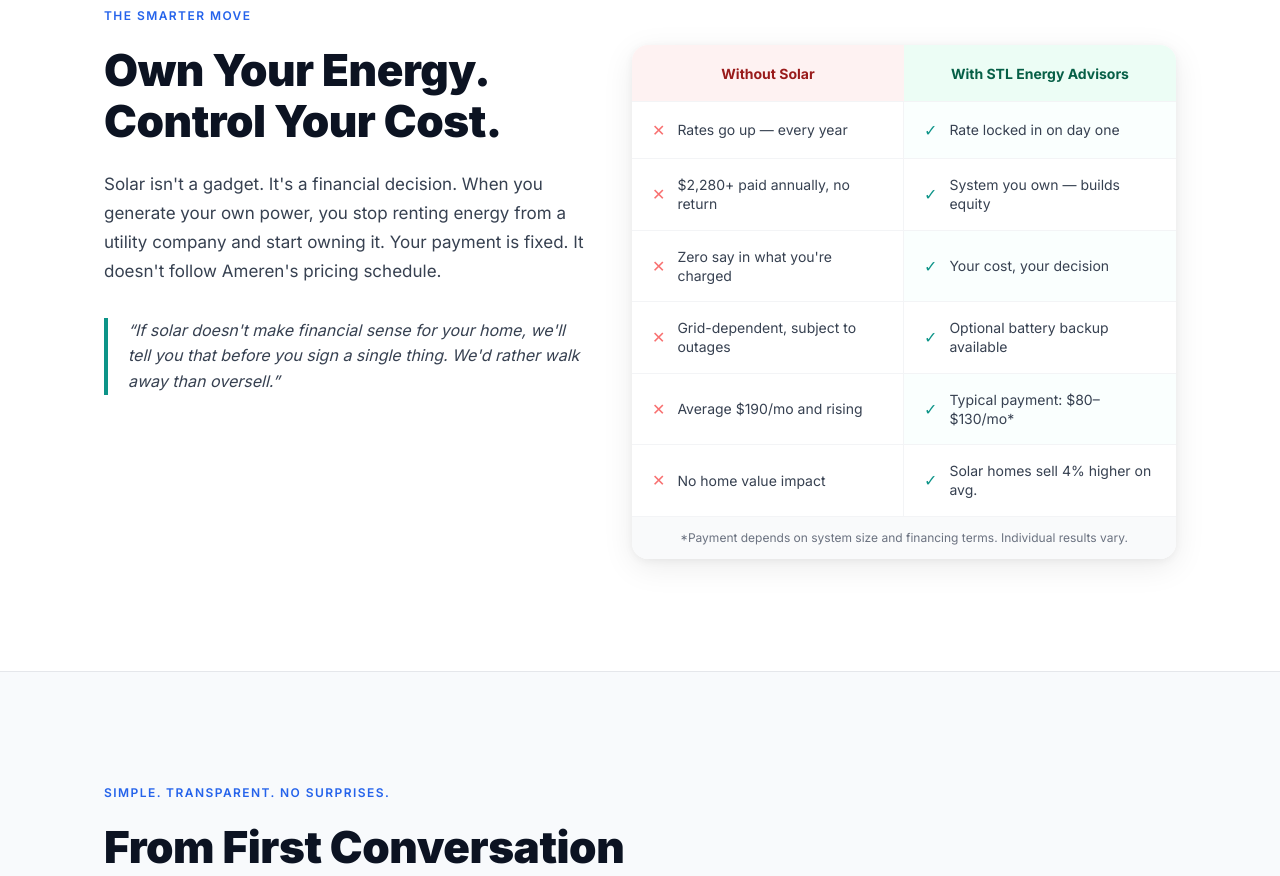
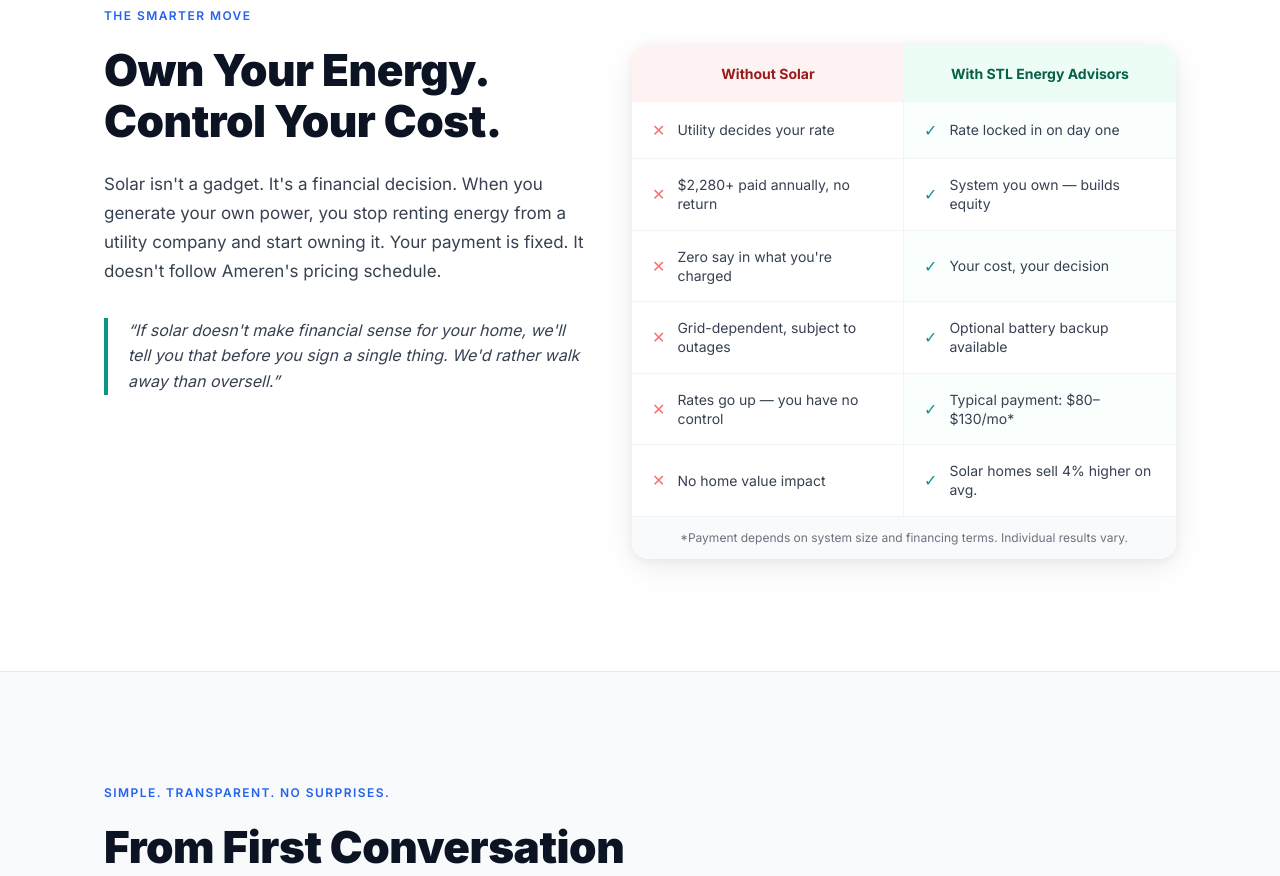
Before and after one commit to KC-Energy-Advisors/kc-energy-advisors-v2, a Next.js app: page / in a window 1280 px wide. Shown: the part 3240-4116 px from the top of the page. Built offline with nearby package versions, Linux system fonts and the light colour scheme; no server answers.

Commit message:
Refine STL comparison copy (remove repetition)

```diff
--- a/components/sections/SolutionSection.tsx
+++ b/components/sections/SolutionSection.tsx
@@ -3,11 +3,11 @@ import { motion } from 'framer-motion';
 import { stagger, staggerSlow, fadeUp, fadeLeft, rowLeft, rowRight, viewport } from '@/lib/motion';
 
 const WITHOUT = [
-  { text: 'Rates go up — every year' },
+  { text: 'Utility decides your rate' },
   { text: '$2,280+ paid annually, no return' },
   { text: 'Zero say in what you\'re charged' },
   { text: 'Grid-dependent, subject to outages' },
-  { text: 'Average $190/mo and rising' },
+  { text: 'Rates go up — you have no control' },
   { text: 'No home value impact' },
 ];
 
```
